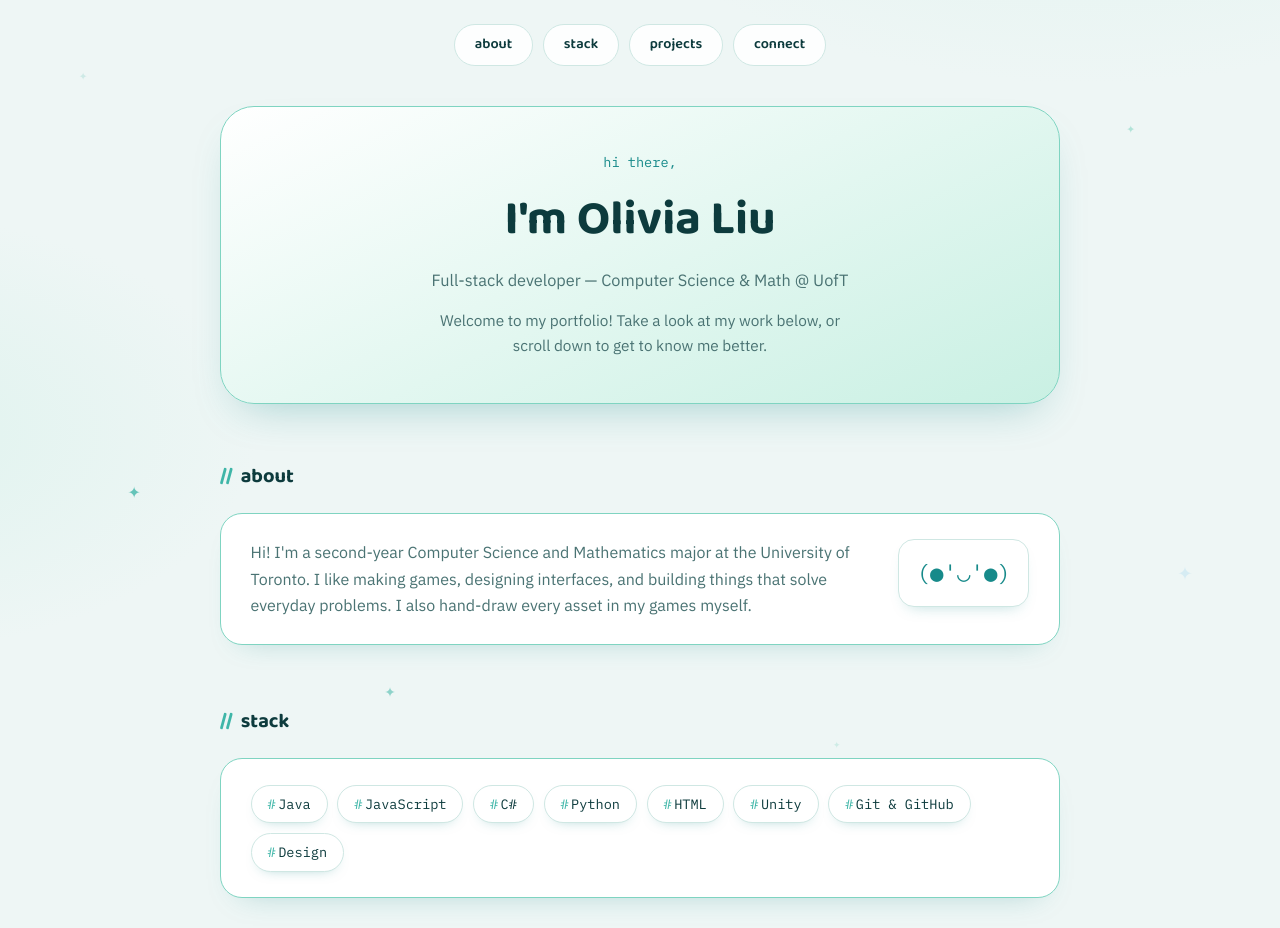
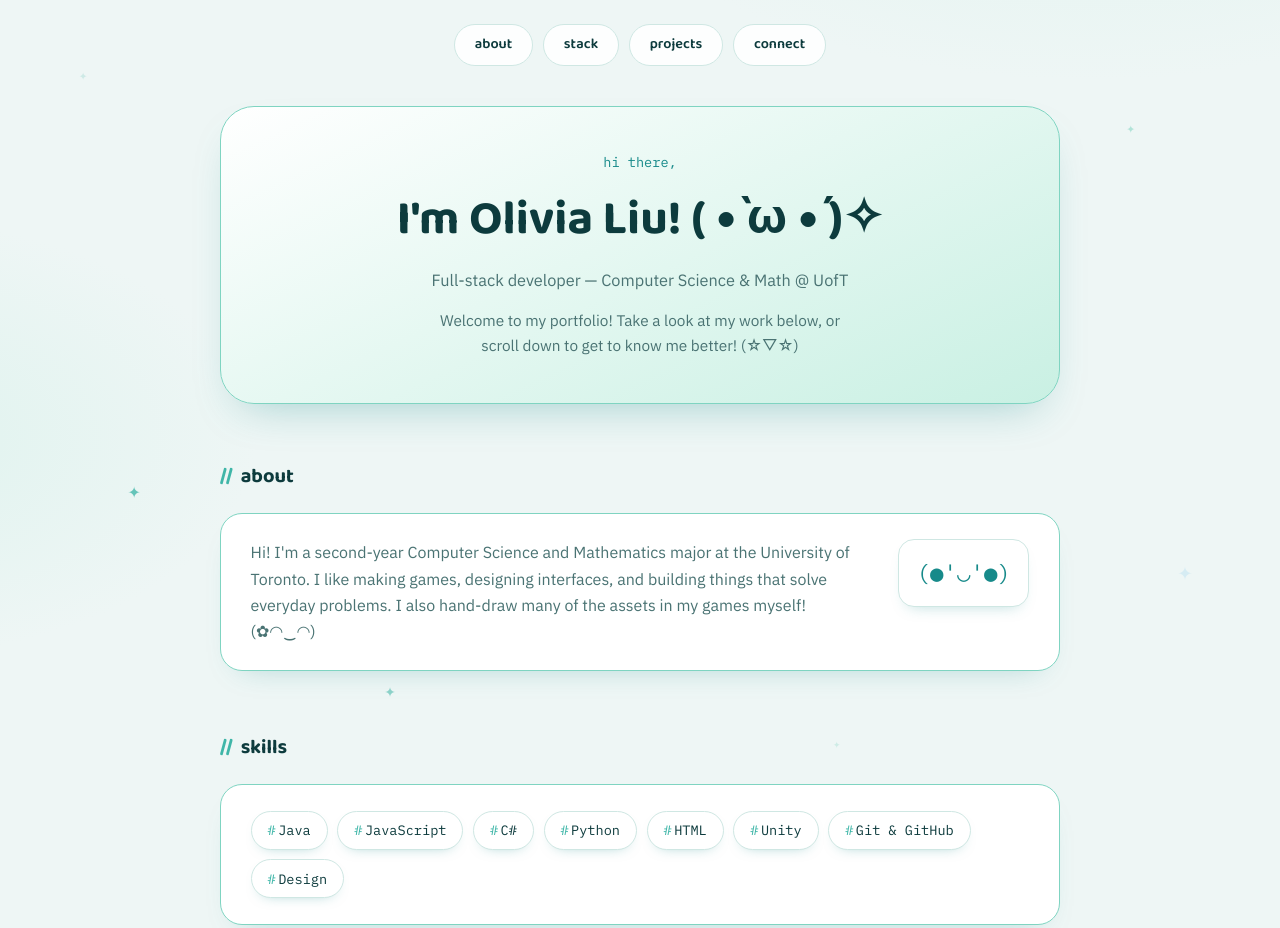
Before and after one commit to viaxshan/viaxshan.github.io, a plain HTML site: page index.html in a window 1280 px wide. Shown: the top 928 px of the page. Drawn offline with Linux system fonts and the light colour scheme.

Commit message:
Update index.html

```diff
--- a/index.html
+++ b/index.html
@@ -532,23 +532,23 @@
     <span class="hero-blob b2" aria-hidden="true"></span>
     <span class="hero-blob b3" aria-hidden="true"></span>
     <p class="hero-greeting">hi there,</p>
-    <h1 class="hero-name">I'm Olivia Liu</h1>
+    <h1 class="hero-name">I'm Olivia Liu! ( •̀ ω •́ )✧</h1>
     <p class="hero-role">Full-stack developer — Computer Science &amp; Math @ UofT</p>
-    <p class="hero-desc">Welcome to my portfolio! Take a look at my work below, or scroll down to get to know me better.</p>
+    <p class="hero-desc">Welcome to my portfolio! Take a look at my work below, or scroll down to get to know me better! (☆▽☆)</p>
   </div>
 
   <!-- About -->
   <section id="about">
     <h2>about</h2>
     <div class="about-row panel">
-      <p>Hi! I'm a second-year Computer Science and Mathematics major at the University of Toronto. I like making games, designing interfaces, and building things that solve everyday problems. I also hand-draw every asset in my games myself.</p>
+      <p>Hi! I'm a second-year Computer Science and Mathematics major at the University of Toronto. I like making games, designing interfaces, and building things that solve everyday problems. I also hand-draw many of the assets in my games myself! (✿◠‿◠)</p>
       <div class="about-face">(●'◡'●)</div>
     </div>
   </section>
 
   <!-- Skills -->
   <section id="stack">
-    <h2>stack</h2>
+    <h2>skills</h2>
     <div class="skill-row panel">
       <span class="skill-chip">Java</span>
       <span class="skill-chip">JavaScript</span>
@@ -587,7 +587,7 @@
             </div>
             <div class="card-body">
               <h3>Dress Up!</h3>
-              <p>A character customization game, built with github user pusheen5000000.</p>
+              <p>A character customization game, built with github user pusheen5000000 ^_^</p>
               <a href="https://github.com/pusheen5000000/dressup/tree/main" class="btn">View code</a>
             </div>
           </div>
@@ -611,7 +611,7 @@
             <div class="card-tab">detective_game.wip</div>
             <div class="card-body">
               <h3>Detective Game <span class="wip-badge">work in progress</span></h3>
-              <p>A mystery/detective game currently in the works — more details and a demo coming soon.</p>
+              <p>A mystery/detective game currently in the works — more details and a demo coming soon!</p>
             </div>
           </div>
         </div>
```
